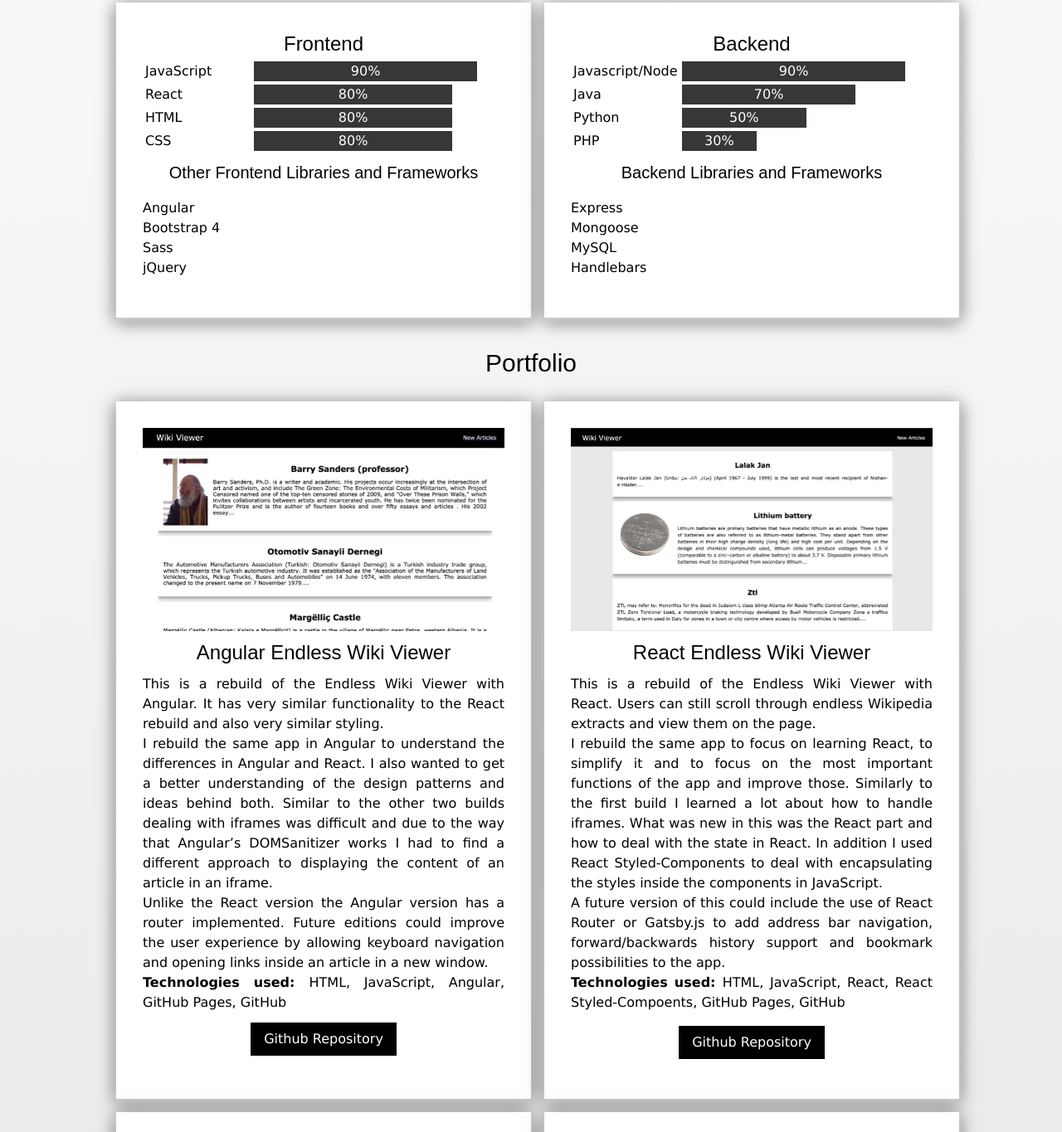
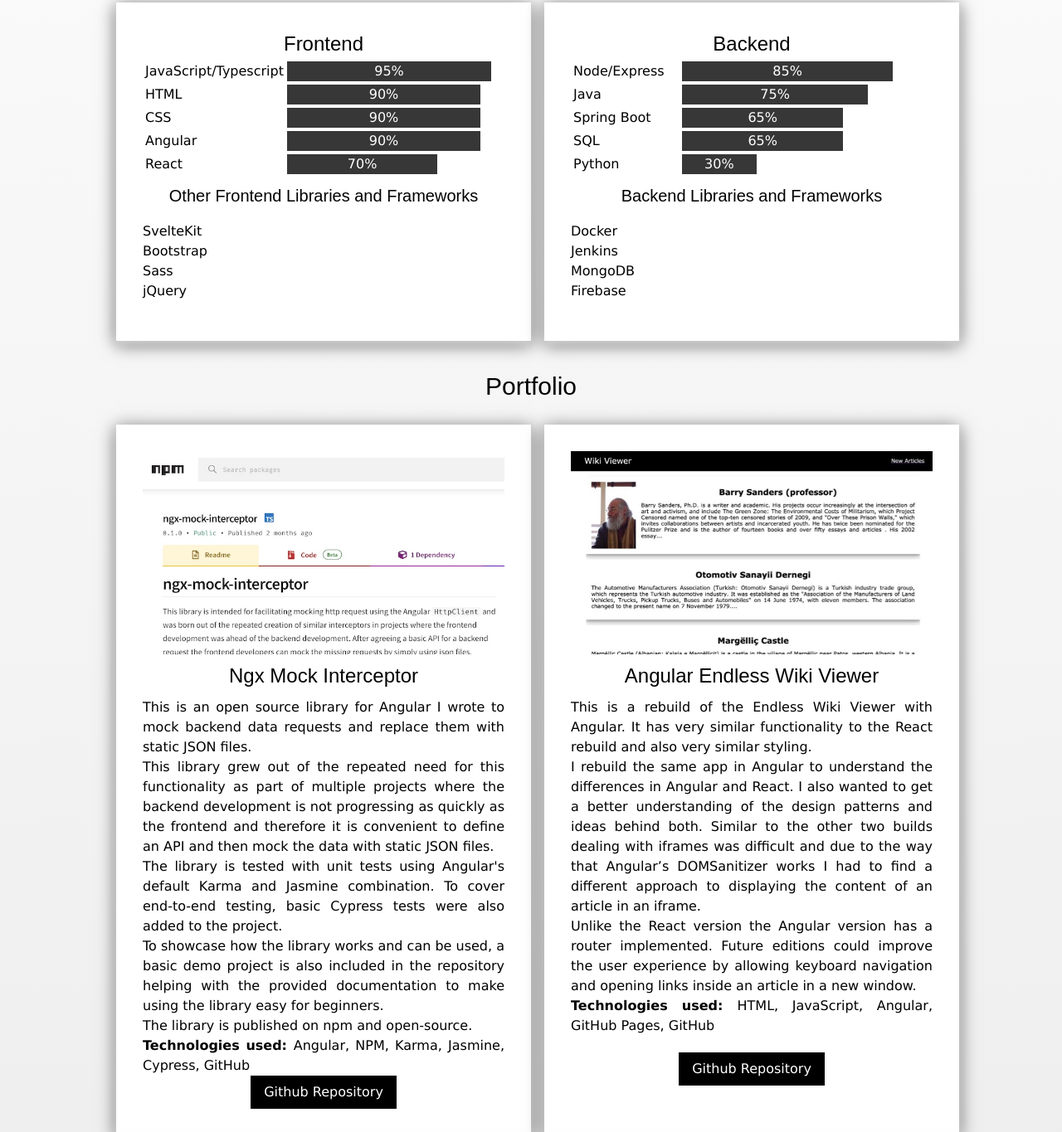
Before and after one commit to dthill/portfolio, a website: page index.html in a window 1280 px wide. Shown: the part 1175-2540 px from the top of the page at 83% size. Drawn offline with Linux system fonts and the light colour scheme.

Commit message:
add ngx mock interceptor, update skills

```diff
--- a/index.html
+++ b/index.html
@@ -44,7 +44,7 @@
       <h2 id="about" class="main-content__heading">About</h2>
       <div class="card card--row card--padding">
         <p class="card__text card__text--margin-right">
-          I am a web developer specialising in JavaScript and React.
+          I am a web developer specialising in JavaScript and Typescript.
           <br />
           My career so far has had many twists and turns. I had the opportunity
           to work as a professional musician for almost a decade and tour around
@@ -58,12 +58,12 @@
           from different backgrounds or working in a tight knit team under
           pressure.
           <br />
-          Being a web-developer gives me the continued opportunity to learn, be
-          creative and develop new projects, some of which you can find bellow.
+          Being a developer gives me the continued opportunity to learn, be
+          creative and experiment with new projects in my freetime, some of
+          which you can find bellow.
           <br />
-          I am currently working as a web developer for Linguala in Basel,
-          Switzerland while I am continuing to further develop my programming
-          skills.
+          I am currently working as a web developer in Basel, Switzerland while
+          I am continuing to further develop my programming skills.
           <br />
           When I am not working on web applications I like to cycle and travel.
         </p>
@@ -80,7 +80,38 @@
           <h3 class="card__subtitle card__subtitle--no-margin">Frontend</h3>
           <table class="skills-table">
             <tr>
-              <td class="skills-table__label">JavaScript</td>
+              <td class="skills-table__label">JavaScript/Typescript</td>
+              <td class="skills-table__graph">
+                <div
+                  class="skills-table__percentage skills-table__percentage--95"
+                >
+                  95%
+                </div>
+              </td>
+            </tr>
+
+            <tr>
+              <td class="skills-table__label">HTML</td>
+              <td class="skills-table__graph">
+                <div
+                  class="skills-table__percentage skills-table__percentage--90"
+                >
+                  90%
+                </div>
+              </td>
+            </tr>
+            <tr>
+              <td class="skills-table__label">CSS</td>
+              <td class="skills-table__graph">
+                <div
+                  class="skills-table__percentage skills-table__percentage--90"
+                >
+                  90%
+                </div>
+              </td>
+            </tr>
+            <tr>
+              <td class="skills-table__label">Angular</td>
               <td class="skills-table__graph">
                 <div
                   class="skills-table__percentage skills-table__percentage--90"
@@ -93,29 +124,9 @@
               <td class="skills-table__label">React</td>
               <td class="skills-table__graph">
                 <div
-                  class="skills-table__percentage skills-table__percentage--80"
+                  class="skills-table__percentage skills-table__percentage--70"
                 >
-                  80%
-                </div>
-              </td>
-            </tr>
-            <tr>
-              <td class="skills-table__label">HTML</td>
-              <td class="skills-table__graph">
-                <div
-                  class="skills-table__percentage skills-table__percentage--80"
-                >
-                  80%
-                </div>
-              </td>
-            </tr>
-            <tr>
-              <td class="skills-table__label">CSS</td>
-              <td class="skills-table__graph">
-                <div
-                  class="skills-table__percentage skills-table__percentage--80"
-                >
-                  80%
+                  70%
                 </div>
               </td>
             </tr>
@@ -124,8 +135,8 @@
             Other Frontend Libraries and Frameworks
           </h4>
           <p>
-            Angular <br />
-            Bootstrap 4 <br />
+            SvelteKit <br />
+            Bootstrap <br />
             Sass <br />
             jQuery <br />
           </p>
@@ -134,12 +145,12 @@
           <h3 class="card__subtitle card__subtitle--no-margin">Backend</h3>
           <table class="skills-table">
             <tr>
-              <td class="skills-table__label">Javascript/Node</td>
+              <td class="skills-table__label">Node/Express</td>
               <td class="skills-table__graph">
                 <div
-                  class="skills-table__percentage skills-table__percentage--90"
+                  class="skills-table__percentage skills-table__percentage--85"
                 >
-                  90%
+                  85%
                 </div>
               </td>
             </tr>
@@ -147,24 +158,34 @@
               <td class="skills-table__label">Java</td>
               <td class="skills-table__graph">
                 <div
-                  class="skills-table__percentage skills-table__percentage--70"
+                  class="skills-table__percentage skills-table__percentage--75"
                 >
-                  70%
+                  75%
+                </div>
+              </td>
+            </tr>
+            <tr>
+              <td class="skills-table__label">Spring Boot</td>
+              <td class="skills-table__graph">
+                <div
+                  class="skills-table__percentage skills-table__percentage--65"
+                >
+                  65%
+                </div>
+              </td>
+            </tr>
+            <tr>
+              <td class="skills-table__label">SQL</td>
+              <td class="skills-table__graph">
+                <div
+                  class="skills-table__percentage skills-table__percentage--65"
+                >
+                  65%
                 </div>
               </td>
             </tr>
             <tr>
               <td class="skills-table__label">Python</td>
-              <td class="skills-table__graph">
-                <div
-                  class="skills-table__percentage skills-table__percentage--50"
-                >
-                  50%
-                </div>
-              </td>
-            </tr>
-            <tr>
-              <td class="skills-table__label">PHP</td>
               <td class="skills-table__graph">
                 <div
                   class="skills-table__percentage skills-table__percentage--30"
@@ -176,16 +197,60 @@
           </table>
           <h4 class="card__subtitle">Backend Libraries and Frameworks</h4>
           <p>
-            Express <br />
-            Mongoose <br />
-            MySQL <br />
-            Handlebars <br />
+            Docker <br />
+            Jenkins <br />
+            MongoDB <br />
+            Firebase <br />
           </p>
         </div>
       </div>
 
       <h2 id="portfolio" class="main-content__heading">Portfolio</h2>
       <div class="card-grid">
+        <div class="card card--column card--padding">
+          <a
+            href="https://www.npmjs.com/package/ngx-mock-interceptor"
+            target="_blank"
+            class="card--column"
+          >
+            <img
+              src="images/ngx-mock-interceptor.jpg"
+              alt="npm library screenshot"
+              class="card__image"
+            />
+            <h3 class="card__subtitle">Ngx Mock Interceptor</h3>
+            <p class="card__text">
+              This is an open source library for Angular I wrote to mock backend
+              data requests and replace them with static JSON files. <br />
+              This library grew out of the repeated need for this functionality
+              as part of multiple projects where the backend development is not
+              progressing as quickly as the frontend and therefore it is
+              convenient to define an API and then mock the data with static
+              JSON files. <br />
+              The library is tested with unit tests using Angular's default
+              Karma and Jasmine combination. To cover end-to-end testing, basic
+              Cypress tests were also added to the project. <br />
+              To showcase how the library works and can be used, a basic demo
+              project is also included in the repository helping with the
+              provided documentation to make using the library easy for
+              beginners. <br />
+              The library is published on npm and open-source.
+            </p>
+          </a>
+          <p class="card__text">
+            <strong>Technologies used: </strong>
+            Angular, NPM, Karma, Jasmine, Cypress, GitHub
+          </p>
+          <p class="card__text">
+            <a
+              href="https://github.com/dthill/ngx-mock-interceptor"
+              target="_blank"
+              class="button"
+              >Github Repository</a
+            >
+          </p>
+        </div>
+
         <div class="card card--column card--padding">
           <a
             href="https://dthill.github.io/angular-endless-wiki-viewer/"
--- a/package.json
+++ b/package.json
@@ -15,5 +15,8 @@
   "bugs": {
     "url": "https://github.com/dthill/portfolio/issues"
   },
-  "homepage": "https://github.com/dthill/portfolio#readme"
+  "homepage": "https://github.com/dthill/portfolio#readme",
+  "dependencies": {
+    "sass": "^1.58.3"
+  }
 }
--- a/scss/_skills-table.scss
+++ b/scss/_skills-table.scss
@@ -19,38 +19,74 @@
   width: 10%;
 }
 
+.skills-table__percentage--15 {
+  width: 15%;
+}
+
 .skills-table__percentage--20 {
   width: 20%;
+}
+
+.skills-table__percentage--25 {
+  width: 25%;
 }
 
 .skills-table__percentage--30 {
   width: 30%;
 }
 
+.skills-table__percentage--35 {
+  width: 35%;
+}
+
 .skills-table__percentage--40 {
   width: 40%;
+}
+
+.skills-table__percentage--45 {
+  width: 45%;
 }
 
 .skills-table__percentage--50 {
   width: 50%;
 }
 
+.skills-table__percentage--55 {
+  width: 55%;
+}
+
 .skills-table__percentage--60 {
   width: 60%;
+}
+
+.skills-table__percentage--65 {
+  width: 65%;
 }
 
 .skills-table__percentage--70 {
   width: 70%;
 }
 
+.skills-table__percentage--75 {
+  width: 75%;
+}
+
 .skills-table__percentage--80 {
   width: 80%;
+}
+
+.skills-table__percentage--85 {
+  width: 85%;
 }
 
 .skills-table__percentage--90 {
   width: 90%;
 }
 
+.skills-table__percentage--95 {
+  width: 95%;
+}
+
 .skills-table__percentage--100 {
   width: 100%;
 }
```
Also changed, not shown: css/main.css, images/ngx-mock-interceptor.jpg (added), 3 other files.
